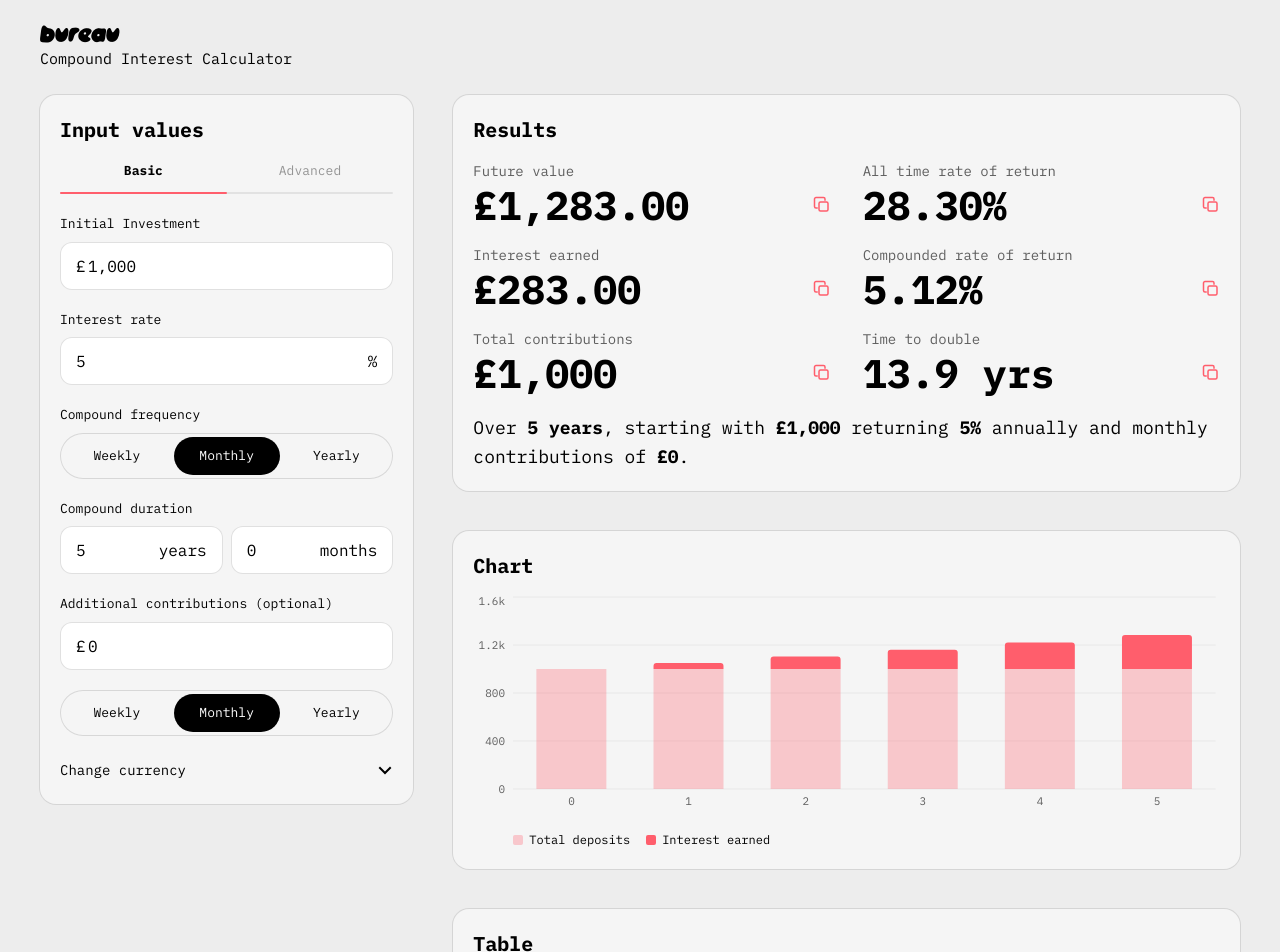
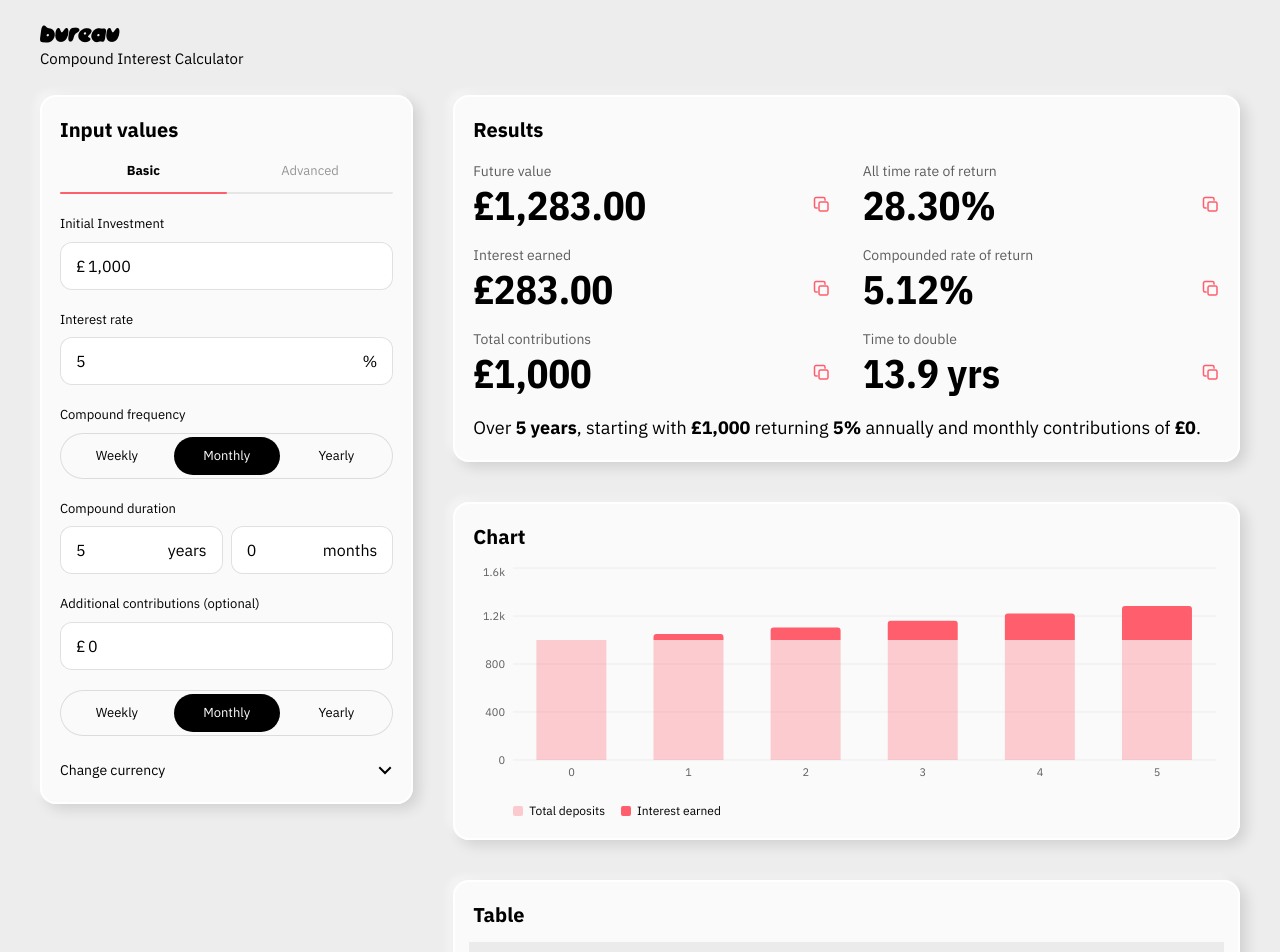
Before and after one commit to paulbarnes16-design/bureau, a Next.js app: page / in a window 1280 px wide. Shown: the top 952 px of the page. Built offline with nearby package versions, Linux system fonts and the light colour scheme.

Commit message:
auto-save

```diff
--- a/app/components/page.tsx
+++ b/app/components/page.tsx
@@ -15,7 +15,7 @@ const LineChart = dynamic(() => import('@/components/LineChart'), { ssr: false }
 
 const COLOURS = [
   { name: 'Background',  hex: '#EDEDED', usage: 'Page background'                  },
-  { name: 'Elevated',    hex: '#F5F5F5', usage: 'Card surface'                      },
+  { name: 'Elevated',    hex: '#FAFAFA', usage: 'Card surface'                      },
   { name: 'White',       hex: '#FFFFFF', usage: 'Input fields, card inner ring'     },
   { name: 'Black',       hex: '#000000', usage: 'Primary text, active controls'     },
   { name: 'Subdued',     hex: '#5E5E5E', usage: 'Secondary text, labels'            },
@@ -69,7 +69,7 @@ function Label({ children }: { children: React.ReactNode }) {
 
 function Card({ children, className = '' }: { children: React.ReactNode; className?: string }) {
   return (
-    <div className={`bg-elevated rounded-2xl shadow-card ${className}`}>
+    <div className={`bg-elevated rounded-2xl shadow-card ring-2 ring-inset ring-white ${className}`}>
       {children}
     </div>
   )
@@ -173,7 +173,7 @@ export default function ComponentsPage() {
           <div className="space-y-4">
             <Label>Standard card</Label>
             <Card className="p-5">
-              <p className="font-sans text-sm text-black">bg-elevated · rounded-2xl · shadow-card ·</p>
+              <p className="font-sans text-sm text-black">bg-elevated · rounded-2xl · shadow-card · ring-2 ring-inset ring-white</p>
             </Card>
             <Label>Shadow spec</Label>
             <p className="font-mono text-[10px] text-subdued leading-relaxed">
--- a/app/globals.css
+++ b/app/globals.css
@@ -84,8 +84,3 @@ input[type='number']::-webkit-outer-spin-button {
 input[type='number'] {
   -moz-appearance: textfield;
 }
-
-/* Display numerals were IBM Plex Sans Condensed 700 — keep that weight in Plex Mono */
-.font-condensed {
-  font-weight: 700;
-}
--- a/app/layout.tsx
+++ b/app/layout.tsx
@@ -1,5 +1,5 @@
 import type { Metadata } from 'next'
-import { IBM_Plex_Mono } from 'next/font/google'
+import { IBM_Plex_Sans, IBM_Plex_Sans_Condensed, JetBrains_Mono } from 'next/font/google'
 import localFont from 'next/font/local'
 import Script from 'next/script'
 import { Analytics } from '@vercel/analytics/next'
@@ -21,10 +21,23 @@ const mamoth = localFont({
   display: 'swap',
 })
 
-const ibmPlexMono = IBM_Plex_Mono({
+const ibmPlexSans = IBM_Plex_Sans({
   subsets: ['latin'],
   weight: ['400', '700'],
-  variable: '--font-plex-mono',
+  variable: '--font-pangram-sans',
+  display: 'swap',
+})
+
+const ibmPlexSansCondensed = IBM_Plex_Sans_Condensed({
+  subsets: ['latin'],
+  weight: ['700'],
+  variable: '--font-pangram-condensed',
+  display: 'swap',
+})
+
+const jetbrainsMono = JetBrains_Mono({
+  subsets: ['latin'],
+  variable: '--font-jetbrains',
   display: 'swap',
 })
 
@@ -84,7 +97,7 @@ export default function RootLayout({
   return (
     <html
       lang="en"
-      className={`${ppWriter.variable} ${mamoth.variable} ${ibmPlexMono.variable}`}
+      className={`${ppWriter.variable} ${mamoth.variable} ${ibmPlexSans.variable} ${ibmPlexSansCondensed.variable} ${jetbrainsMono.variable}`}
     >
       <body className="font-sans antialiased">
         {children}
--- a/components/Calculator.tsx
+++ b/components/Calculator.tsx
@@ -110,7 +110,7 @@ function exportToCsv(rows: YearRow[], inputs: CalcInputs) {
 
 function Card({ children, className = '' }: { children: React.ReactNode; className?: string }) {
   return (
-    <div className={`bg-elevated rounded-2xl shadow-card ${className}`}>
+    <div className={`bg-elevated rounded-2xl shadow-card ring-2 ring-inset ring-white ${className}`}>
       {children}
     </div>
   )
@@ -592,7 +592,7 @@ export default function Calculator({ defaultInputs, faqs }: { defaultInputs?: Pa
               animate={{ opacity: 1, scale: 1 }}
               exit={{ opacity: 0, scale: 0.96 }}
               transition={{ type: 'spring', damping: 32, stiffness: 320 }}
-              className="fixed inset-4 z-40 bg-elevated rounded-2xl shadow-card flex flex-col"
+              className="fixed inset-4 z-40 bg-elevated rounded-2xl shadow-card ring-2 ring-inset ring-white flex flex-col"
             >
               <div className="flex items-center justify-between px-4 py-4 flex-shrink-0">
                 <h2 className="font-sans font-bold text-[20px] text-black">Input values</h2>
--- a/components/GrowthChart.tsx
+++ b/components/GrowthChart.tsx
@@ -33,7 +33,7 @@ function CustomTooltip({ active, payload, label }: CustomTooltipProps) {
 
   return (
     <div
-      style={{ background: '#F5F5F5', border: '1px solid rgba(0,0,0,0.1)' }}
+      style={{ background: '#FAFAFA', border: '1px solid rgba(0,0,0,0.1)' }}
       className="rounded-lg p-4 shadow-lg font-sans"
     >
       <p className="text-[10px] font-sans tracking-[0.1em] uppercase text-subdued mb-2">
@@ -91,14 +91,14 @@ export default function GrowthChart({ data }: { data: DataPoint[] }) {
           <XAxis
             dataKey="year"
             tickFormatter={(v) => `Yr ${v}`}
-            tick={{ fontSize: 10, fill: '#5E5E5E', fontFamily: 'var(--font-plex-mono)' }}
+            tick={{ fontSize: 10, fill: '#5E5E5E', fontFamily: 'var(--font-pangram-sans)' }}
             axisLine={false}
             tickLine={false}
             interval="preserveStartEnd"
           />
           <YAxis
             tickFormatter={formatYAxis}
-            tick={{ fontSize: 10, fill: '#5E5E5E', fontFamily: 'var(--font-plex-mono)' }}
+            tick={{ fontSize: 10, fill: '#5E5E5E', fontFamily: 'var(--font-pangram-sans)' }}
             axisLine={false}
             tickLine={false}
             width={52}
@@ -106,7 +106,7 @@ export default function GrowthChart({ data }: { data: DataPoint[] }) {
           <Tooltip content={<CustomTooltip />} />
           <Legend
             formatter={(value) => (
-              <span style={{ fontFamily: 'var(--font-plex-mono)', fontSize: 11, color: '#5E5E5E' }}>
+              <span style={{ fontFamily: 'var(--font-pangram-sans)', fontSize: 11, color: '#5E5E5E' }}>
                 {value}
               </span>
             )}
--- a/components/InputPanel.tsx
+++ b/components/InputPanel.tsx
@@ -257,7 +257,7 @@ export default function InputPanel({ values, onChange, onClose, showActions, bar
   }
 
   return (
-    <motion.div onPanEnd={handlePanEnd} className={bare ? '' : 'bg-elevated rounded-2xl shadow-card overflow-hidden'}>
+    <motion.div onPanEnd={handlePanEnd} className={bare ? '' : 'bg-elevated rounded-2xl shadow-card ring-2 ring-inset ring-white overflow-hidden'}>
       {/* Header — hidden in bare mode (sheet renders its own fixed header) */}
       {!bare && (
         <div className={`px-5 pt-5 ${showActions ? 'flex items-center justify-between' : ''}`}>
--- a/components/LineChart.tsx
+++ b/components/LineChart.tsx
@@ -68,13 +68,13 @@ export default function LineChart({ rows, inflation }: { rows: Row[]; initialVal
           <CartesianGrid stroke="rgba(0,0,0,0.06)" vertical={false} />
           <XAxis
             dataKey="year"
-            tick={{ fontSize: 11, fill: '#5E5E5E', fontFamily: 'var(--font-plex-mono)' }}
+            tick={{ fontSize: 11, fill: '#5E5E5E', fontFamily: 'var(--font-pangram-sans)' }}
             axisLine={false}
             tickLine={false}
           />
           <YAxis
             tickFormatter={fmtY}
-            tick={{ fontSize: 11, fill: '#5E5E5E', fontFamily: 'var(--font-plex-mono)' }}
+            tick={{ fontSize: 11, fill: '#5E5E5E', fontFamily: 'var(--font-pangram-sans)' }}
             axisLine={false}
             tickLine={false}
             width={40}
@@ -85,7 +85,7 @@ export default function LineChart({ rows, inflation }: { rows: Row[]; initialVal
           <Legend
             wrapperStyle={{ paddingTop: 12 }}
             content={({ payload }) => (
-              <div style={{ display: 'flex', gap: 16, fontFamily: 'var(--font-plex-mono)', fontSize: 12, color: '#000', paddingLeft: 40 }}>
+              <div style={{ display: 'flex', gap: 16, fontFamily: 'var(--font-pangram-sans)', fontSize: 12, color: '#000', paddingLeft: 40 }}>
                 {payload?.map((p) => (
                   <div key={p.value} style={{ display: 'flex', alignItems: 'center', gap: 6 }}>
                     <span style={{ display: 'inline-block', width: 10, height: 10, borderRadius: 2, background: p.color, flexShrink: 0 }} />
--- a/tailwind.config.ts
+++ b/tailwind.config.ts
@@ -10,20 +10,20 @@ const config: Config = {
       colors: {
         // Bureau design tokens — verbatim from Figma Foundations page
         background: '#EDEDED',
-        elevated:   '#F5F5F5',
+        elevated:   '#FAFAFA',
         subdued:    '#5E5E5E',
         irn:        '#FF5E6C',
         'sky-blue': 'rgba(255, 94, 108, 0.3)',
       },
       boxShadow: {
-        card: '0 0 0 1px rgba(0,0,0,0.1)', // 1px outside stroke, 10% black
+        card: '-6px -5px 7.5px rgba(255,255,255,0.4), 6px 5px 14px rgba(0,0,0,0.12)',
       },
       fontFamily: {
         writer:    ['var(--font-writer)', 'serif'],
         mamoth:    ['var(--font-mamoth)', 'serif'],
-        condensed: ['var(--font-plex-mono)', 'ui-monospace', 'Menlo', 'monospace'],
-        mono:      ['var(--font-plex-mono)', 'ui-monospace', 'Menlo', 'monospace'],
-        sans:      ['var(--font-plex-mono)', 'ui-monospace', 'Menlo', 'monospace'],
+        condensed: ['var(--font-pangram-condensed)', 'sans-serif'],
+        mono:      ['var(--font-jetbrains)', 'ui-monospace', 'Menlo', 'monospace'],
+        sans:      ['var(--font-pangram-sans)', 'system-ui', '-apple-system', 'sans-serif'],
       },
     },
   },
```
